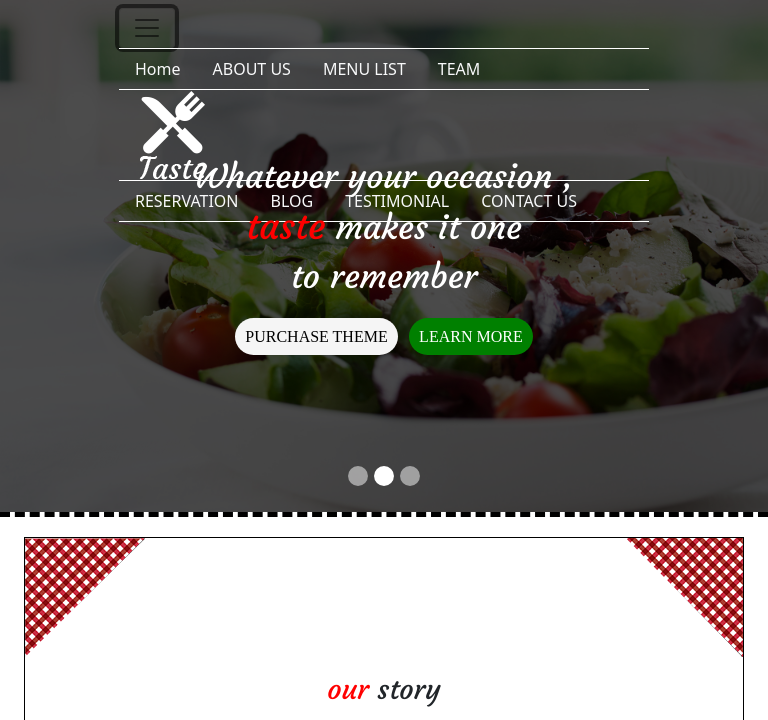
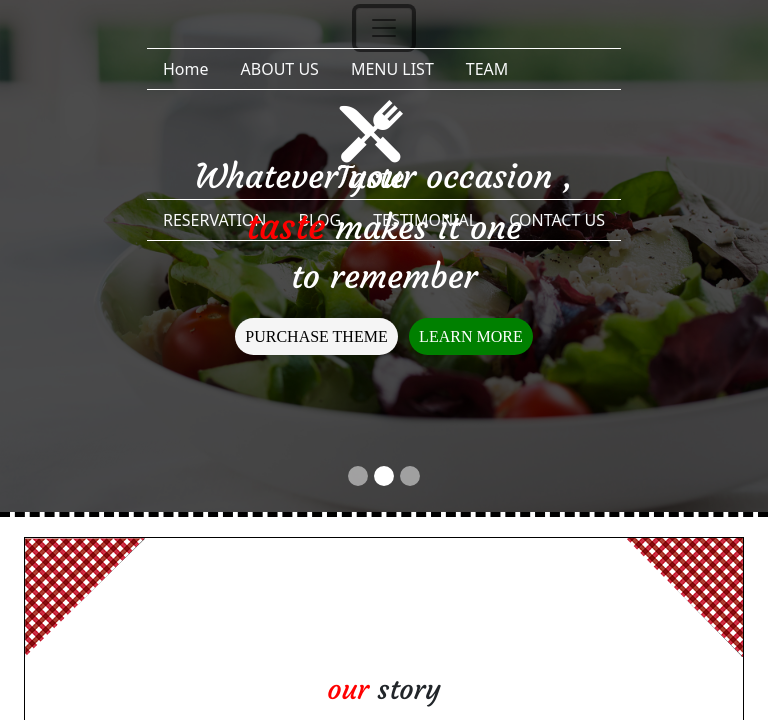
Before and after one commit to hilal193/cs-site-chef-20, a website: page index.html in a window 768 px wide. Both pictures are taken after a click on the button 384 px from the left and 28 px from the top of the page. Shown: the top 720 px of the page. Drawn offline with nearby package versions, Linux system fonts and the light colour scheme.

Commit message:
navbar responsive finally

```diff
--- a/index.html
+++ b/index.html
@@ -90,7 +90,7 @@
                         <a class="nav-link active text-light" aria-current="page" href="#">TEAM</a>
                     </li>
                 </ul>
-                <img src="./public/img/logo.png" style="border-style: none; margin-left: 20px; margin-right: 20px;" alt="logo">
+                <img src="./public/img/logo.png" style="border-style: none; margin-left: 20px; margin-right: 20px;" class="logo_fourchette" alt="logo">
                 <ul class="nav">
                     <li class="nav-item">
                         <a class="nav-link active text-light" aria-current="page" href="#">RESERVATION</a>
--- a/src/scss/modules/_header.scss
+++ b/src/scss/modules/_header.scss
@@ -99,3 +99,31 @@ header {
     align-items: center;
     justify-content: center;
 }
+
+// responsive
+
+
+// tablette
+@media screen and ( min-width : 620px ) and (max-width : 1024px) {
+   .navbar{
+    //    display: none;
+            display: flex;
+            flex-direction: column;
+            .logo_fourchette{
+
+              margin-left: 40% !important;
+              padding-top: 2%;
+              padding-bottom: 2%;
+            }
+   }
+}
+// tel
+@media screen and ( max-width : 620px ) {
+   .navbar{
+       display: none;
+   }
+   #bouton{
+
+       font-size: 10px;
+   }
+}
```
Also changed, not shown: public/css/app.css, 1 other file.
